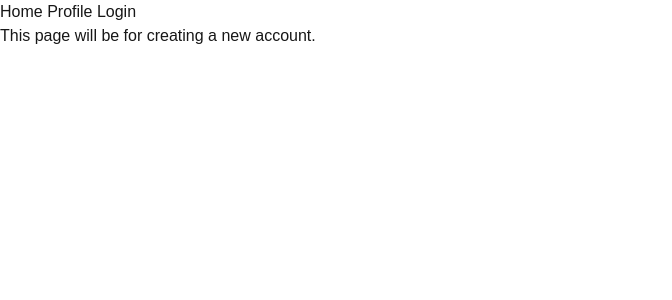
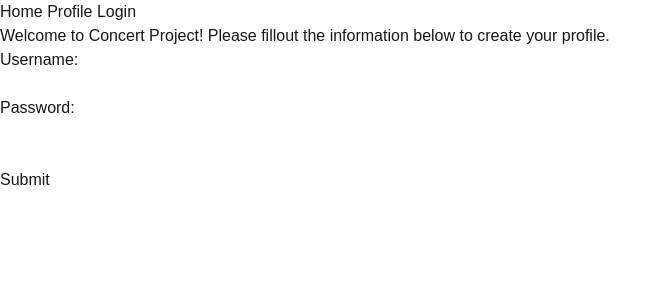
Before and after one commit to MickNate/concert_project, a Next.js app: page /create in a window 1280 px wide. Shown: the top 300 px of the page, without its empty margins (0-672 px from the left). Built offline with nearby package versions, Linux system fonts and the light colour scheme.

Commit message:
updating navigation bar

```diff
--- a/app/create/page.tsx
+++ b/app/create/page.tsx
@@ -1,7 +1,19 @@
 export default function Create(){
     return (
-        <p>
-            This page will be for creating a new account.
-        </p>
+        <div>
+            <p>
+                Welcome to Concert Project! Please fillout the information below to create your profile.
+            </p>
+            <p>
+                <form action="/submit_page.php" method="POST">
+                    <label htmlFor="username">Username:</label><br/>
+                    <input type="text" id="username" name="username"/><br/>
+                    <label htmlFor="password">Password:</label><br/>
+                    <input type="text" id="password" name="password"/><br/><br/>
+                    <input type="submit" value="Submit"/>
+                </form>
+            </p>
+        </div>
+
     );
 }
```
